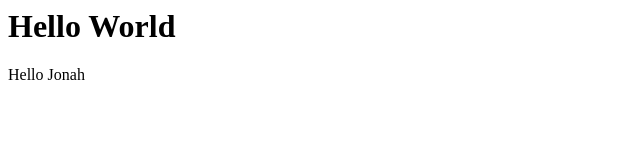
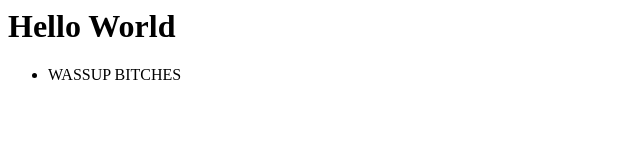
Before and after one commit to HaxsDev/haxsdev.github.io, a plain HTML site: page index.html in a window 1280 px wide. Shown: the whole page, without its empty margins (0-640 px from the left). Drawn offline with Linux system fonts and the light colour scheme.

Commit message:
Update index.html

```diff
--- a/index.html
+++ b/index.html
@@ -1,6 +1,8 @@
 <html>
   <body>
     <h1> Hello World </h1>
-    <p> Hello Jonah </p>
+    <ul>
+      <li> WASSUP BITCHES </li>
+    </ul>
   </body>
 </html>
```
